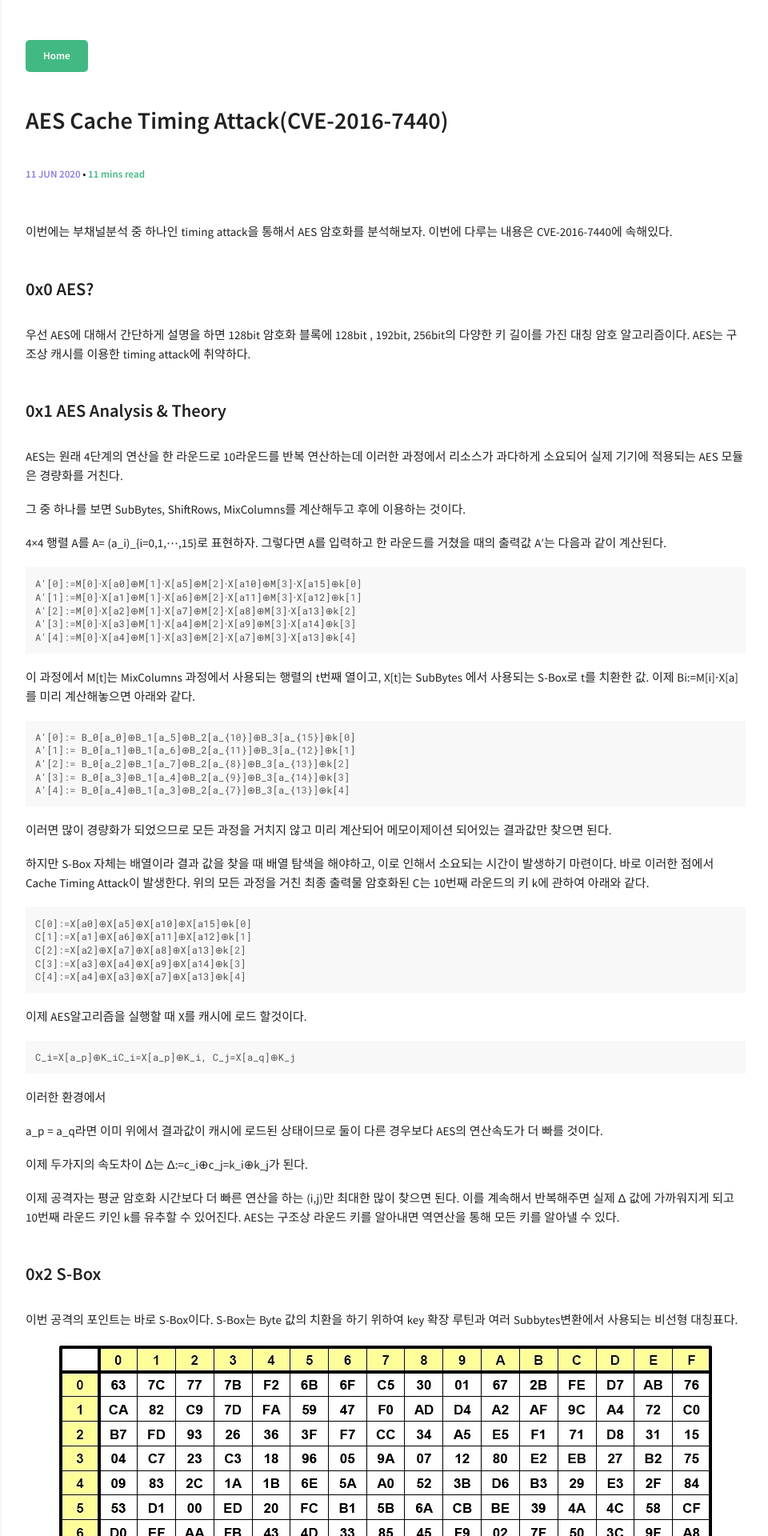
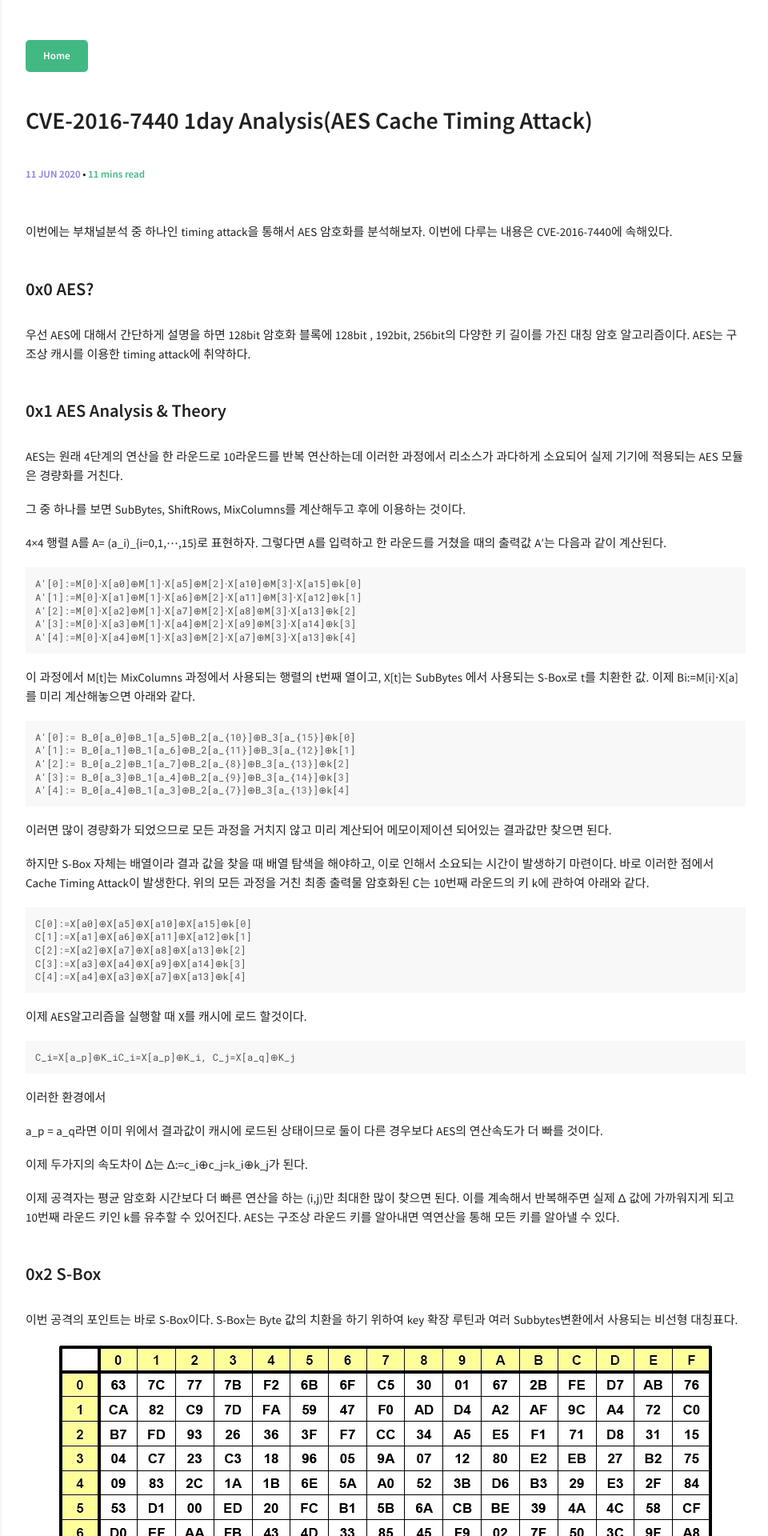
Before and after one commit to kangsecu/kangsecu.github.io, a Jekyll site: the page built from _posts/2020-06-11-AES-Cache-Timing-Attack.md, in a window 1280 px wide. Shown: the top 1920 px of the page at 80% size, without its empty margins (318-1278 px from the left). Built offline with Jekyll 4.4.1, drawn with Linux system fonts in a browser that asks for light colours.

Commit message:
Update 2020-06-11-AES-Cache-Timing-Attack.md

```diff
--- a/_posts/2020-06-11-AES-Cache-Timing-Attack.md
+++ b/_posts/2020-06-11-AES-Cache-Timing-Attack.md
@@ -1,8 +1,8 @@
 ---
 layout: post
-title: "AES Cache Timing Attack(CVE-2016-7440)"
+title: "CVE-2016-7440 1day Analysis(AES Cache Timing Attack)"
 excerpt: "Try to know AES Timing Attack & use it ~_~"
-categories: [crypto]
+categories: [crypto,CVE]
 comments: true
 ---
 
```
